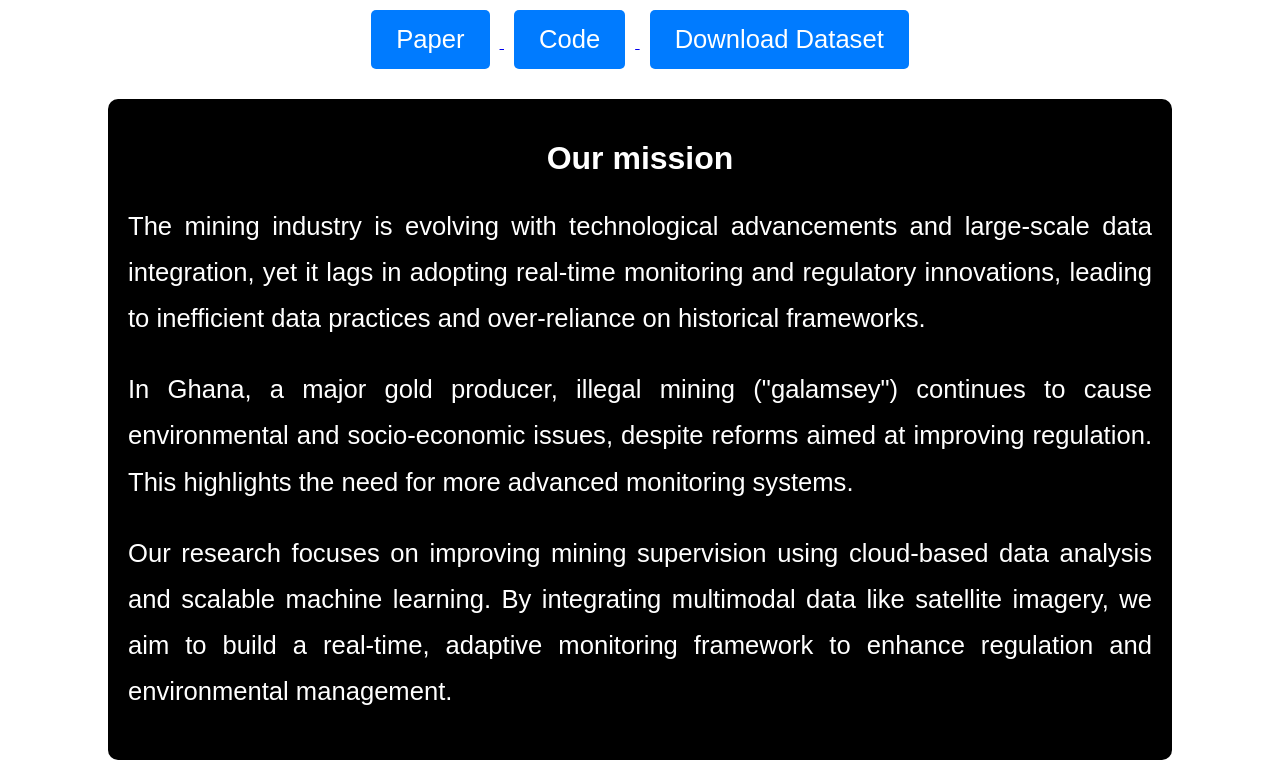
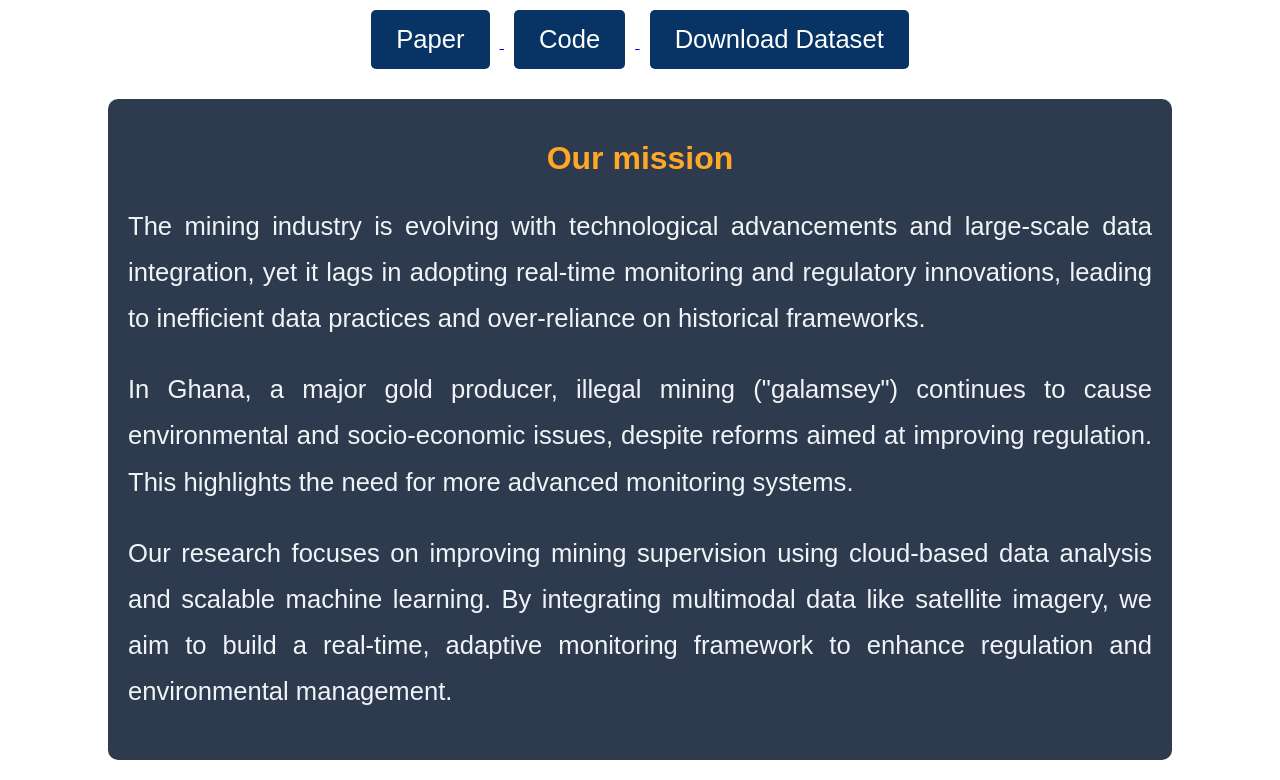
Before and after one commit to Mining-Mine/Mining-Mine.github.io, a Jekyll site: the page built from _pages/about.md, in a window 1280 px wide. Shown: the part 742-1522 px from the top of the page. Built offline with Jekyll 4.4.1, drawn with Linux system fonts in a browser that asks for light colours.

Commit message:
Change color

```diff
--- a/_layouts/about.html
+++ b/_layouts/about.html
@@ -111,7 +111,7 @@
         }
 
         .custom-button {
-            background-color: #007BFF; /* 蓝色 */
+            background-color: #073464; /* 蓝色 */
             color: white;
             padding: 15px 25px;
             font-size: 1.6rem;
@@ -127,7 +127,7 @@
         }
 
         .mission_container {
-          background-color: black;
+          background-color: #2E3B4E;
           padding: 20px;
           margin: 20px auto;
           border-radius: 10px;
@@ -253,8 +253,8 @@
 
 <!-- Our Missions -->
 <div class="mission_container">
-  <h1 style="color: white; text-align: center;">Our mission</h1>
-  <div style="color: white; text-align: justify; line-height: 1.8; font-size: 1.6rem;">
+  <h1 style="color: #FFA726; text-align: center;">Our mission</h1>
+  <div style="color:  #F0F4F8; text-align: justify; line-height: 1.8; font-size: 1.6rem;">
     <p>The mining industry is evolving with technological advancements and large-scale data integration, yet it lags in adopting real-time monitoring and regulatory innovations, leading to inefficient data practices and over-reliance on historical frameworks.</p>
 
     <p>In Ghana, a major gold producer, illegal mining ("galamsey") continues to cause environmental and socio-economic issues, despite reforms aimed at improving regulation. This highlights the need for more advanced monitoring systems.</p>
```
